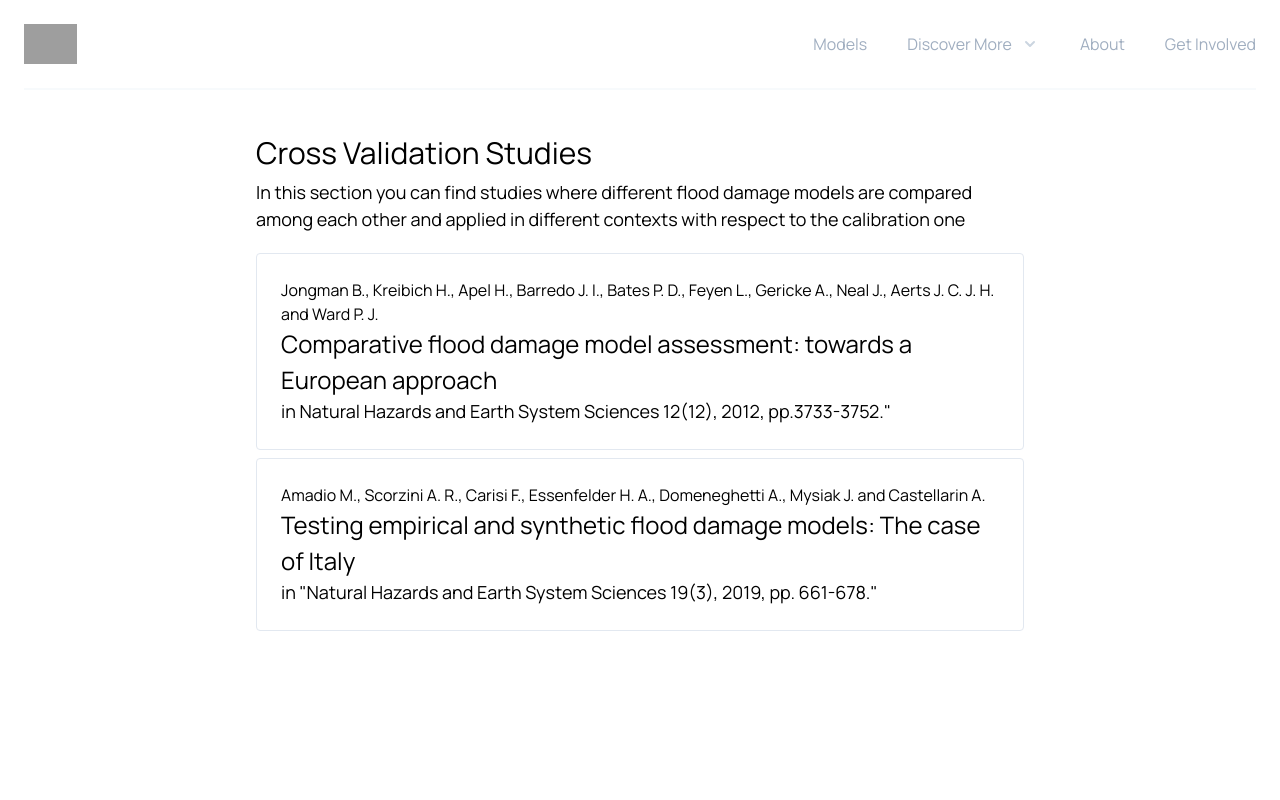
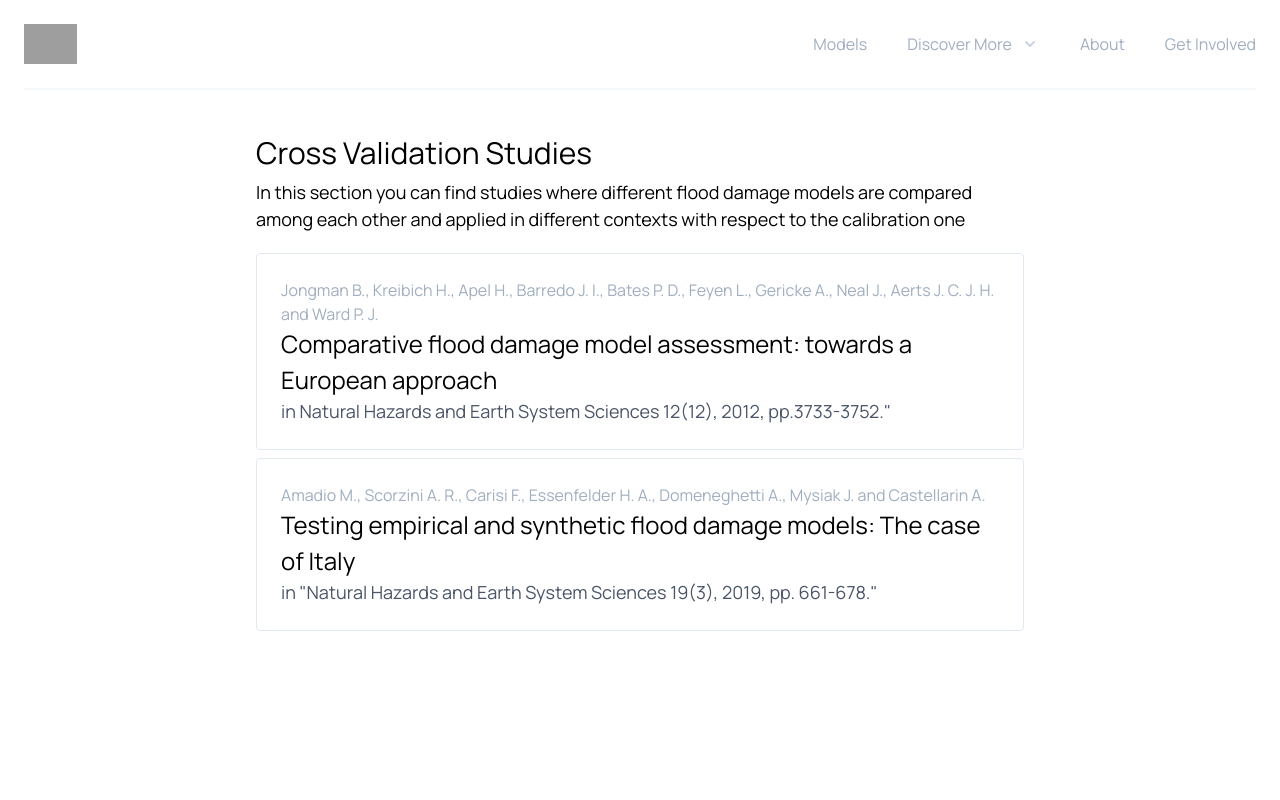
Before and after one commit to mattrighetti/fdm-repository-vue, a Vue app: page /cross-validation in a window 1280 px wide. Shown: the top 800 px of the page. Built offline with nearby package versions, Linux system fonts and the light colour scheme; grey boxes are pictures that could not be loaded.

Commit message:
Minor fixes

```diff
--- a/src/components/CrossValidationCard.vue
+++ b/src/components/CrossValidationCard.vue
@@ -1,10 +1,10 @@
 <template>
     <div class="rounded border border-gray-300 py-6 px-6 overflow-hidden hover:bg-gray-100">
-        <p class="text-base font-light">{{ authors }}</p>
+        <p class="text-base text-gray-500 font-light">{{ authors }}</p>
         <a :href="study.link" target="blank">
             <p class="text-2xl">{{ study.name }}</p>
         </a>
-        <p class="text-lg font-light">in {{ paper }}</p>
+        <p class="text-lg text-gray-700 font-light">in {{ paper }}</p>
     </div>
 </template>
 
--- a/src/views/NotFound.vue
+++ b/src/views/NotFound.vue
@@ -1,9 +1,8 @@
 <template>
     <div class="flex flex-col h-screen px-5">
         <svg
-        class="w-56 sm:w-1/2 h-auto mx-auto mt-5 sm:mt-10"
+        class="w-56 sm:w-1/4 md:w-1/3 mx-auto mt-5 sm:mt-10"
         viewBox="0 0 60 60"
-        width="500px" height="500px"
         xmlns="http://www.w3.org/2000/svg"
         xmlns:xlink="http://www.w3.org/1999/xlink"
         >
--- a/src/views/UnderConstruction.vue
+++ b/src/views/UnderConstruction.vue
@@ -1,7 +1,7 @@
 <template>
     <div class="flex flex-col h-screen px-5">
         <svg
-        class="mx-auto mt-10 w-56 sm:w-1/4 md:w-1/2"
+        class="mx-auto mt-10 w-56 sm:w-1/4 md:w-1/3"
         enable-background="new 0 0 512 512"
         viewBox="0 0 512 512"
         xmlns="http://www.w3.org/2000/svg"
```
